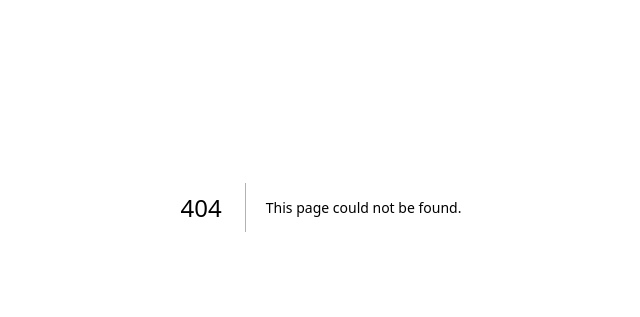
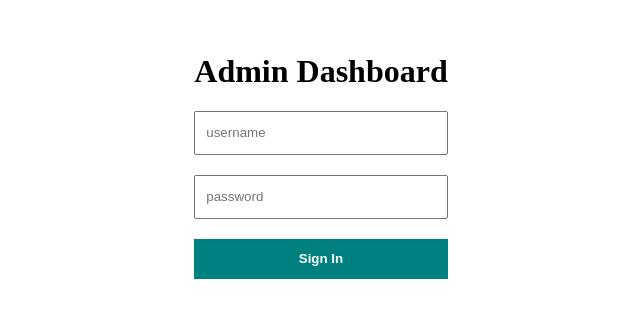
Before and after one commit to OubaidaAkilan/Next.js-Restaurant, a Next.js app: page /admin/login in a window 1280 px wide. Before the commit this address had no page. Shown: the part 193-510 px from the top of the page, without its empty margins (319-959 px from the left). Built offline with nearby package versions, Linux system fonts and the light colour scheme.

Commit message:
Implemented a basic admin authentication system using a cookie library. This allows the application to recognize and verify the admin user's identity throughout their session.

```diff
--- a/package.json
+++ b/package.json
@@ -12,6 +12,7 @@
     "@paypal/react-paypal-js": "^8.1.0",
     "@reduxjs/toolkit": "^1.9.5",
     "axios": "^1.4.0",
+    "cookie": "^0.5.0",
     "mongoose": "^7.3.4",
     "next": "13.4.8",
     "react": "18.2.0",
--- /dev/null
+++ b/pages/admin/login.jsx
@@ -0,0 +1,52 @@
+import axios from 'axios';
+import { useRouter } from 'next/router';
+import { useState } from 'react';
+import styles from '../../styles/Login.module.css';
+
+const Login = () => {
+
+  const [username, setUsername] = useState(null);
+
+  const [password, setPassword] = useState(null);
+
+  const [error, setError] = useState(false);
+
+  const router = useRouter();
+
+  const handleLogin = async () => {
+    try {
+      await axios.post('http://localhost:3000/api/login', {
+        username,
+        password,
+      });
+      router.push('/admin');
+    } catch (err) {
+      setError(true);
+    }
+  };
+
+  return (
+    <div className={styles.container}>
+      <div className={styles.wrapper}>
+        <h1>Admin Dashboard</h1>
+        <input
+          placeholder='username'
+          className={styles.input}
+          onChange={(e) => setUsername(e.target.value)}
+        />
+        <input
+          placeholder='password'
+          type='password'
+          className={styles.input}
+          onChange={(e) => setPassword(e.target.value)}
+        />
+        <button onClick={handleLogin} className={styles.button}>
+          Sign In
+        </button>
+        {error && <span className={styles.error}>Wrong Credentials!</span>}
+      </div>
+    </div>
+  );
+};
+
+export default Login;
--- /dev/null
+++ b/pages/api/login.js
@@ -0,0 +1,26 @@
+import cookie from 'cookie';
+
+const handler = (req, res) => {
+  if (req.method === 'POST') {
+    const { username, password } = req.body;
+
+    if (
+      username === process.env.ADMIN_USERNAME &&
+      password === process.env.ADMIN_PASSWORD
+    ) {
+      res.setHeader(
+        'Set-Cookie',
+        cookie.serialize('token', process.env.TOKEN, {
+          maxAge: 60 * 60,
+          sameSite: 'strict',
+          path: '/',
+        })
+      );
+      res.status(200).json('Successful');
+    } else {
+      res.status(400).json('Wrong Credentials!');
+    }
+  }
+};
+
+export default handler;
--- a/pages/api/orders/[order_id].js
+++ b/pages/api/orders/[order_id].js
@@ -47,11 +47,12 @@ export default async function handler(req, res) {
     try {
       const order = await orderModel.findByIdAndUpdate(
         { _id: order_id },
-        req.body
+        req.body,
+        { new: true }
       );
 
       if (order) {
-        res.status(200).json('The order has been updated');
+        res.status(200).json(order);
       } else {
         res.status(501).json('The order is not exist');
       }
--- /dev/null
+++ b/styles/Login.module.css
@@ -0,0 +1,32 @@
+.container {
+  height: calc(100vh - 100px);
+  display: flex;
+  align-items: center;
+  justify-content: center;
+}
+
+.wrapper {
+  display: flex;
+  flex-direction: column;
+}
+
+.input {
+  height: 40px;
+  margin-bottom: 20px;
+  padding: 0px 10px;
+}
+
+.button {
+  height: 40px;
+  margin-bottom: 20px;
+  border: none;
+  background-color: teal;
+  color: white;
+  font-weight: 600;
+  cursor: pointer;
+}
+
+.error {
+  font-size: 13px;
+  color: red;
+}
```
Also changed, not shown: components/OrdersTable.jsx (+30 -4 lines), pages/admin/index.jsx (+12 -1 lines), 1 other file (tests, documents, lock files or other folders).
